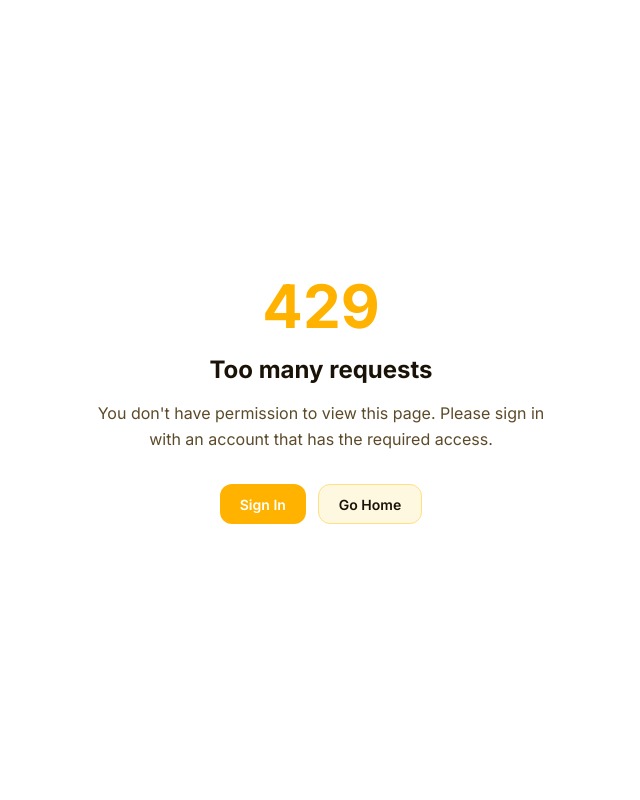
After one commit to amk2406/linkvault, a Node server app: template public/views/errors/429.ejs in a window 1280 px wide. The commit adds this page. Shown: the whole page, without its empty margins (319-959 px from the left). Run offline with Node 20, Linux system fonts and the light colour scheme; the template is opened without the code that fills it, so the values that code supplies are empty.

Commit message:
feat: add 429 error page with styling and layout for improved user experience

```diff
--- /dev/null
+++ b/public/views/errors/429.ejs
@@ -0,0 +1,397 @@
+<!DOCTYPE html>
+<html lang="en">
+<head>
+  <meta charset="UTF-8" />
+  <meta name="viewport" content="width=device-width, initial-scale=1.0" />
+  <meta name="theme-color" content="#FFB300" />
+  <title>429 · Too Many Requests · LinkVault</title>
+  <link href="style/font.css" rel="stylesheet" />
+  <link rel="stylesheet" href="style/properties.css" />
+  <style>
+
+:root {
+  /* ========================================
+     COLORS - Base Palette
+  ======================================== */
+  --gold-50:  #FFF8E1;
+  --gold-100: #FFECB3;
+  --gold-200: #FFE082;
+  --gold-300: #FFD54F;
+  --gold-400: #FFCA28;
+  --gold-500: #FFB300;
+  --gold-600: #FFA000;
+  --gold-700: #FF8F00;
+  --gold-800: #FF6F00;
+  --gold-900: #E65100;
+
+  --orange-400: #FFB74D;
+  --orange-500: #FFA726;
+  --orange-600: #FB8C00;
+  --orange-700: #F57C00;
+
+  /* ========================================
+     SEMANTIC COLORS
+  ======================================== */
+  --color-primary:        var(--gold-500);
+  --color-primary-hover:  var(--gold-600);
+  --color-primary-active: var(--gold-700);
+  --color-accent:         var(--orange-600);
+  --color-success:        #43A047;
+  --color-warning:        #FB8C00;
+  --color-danger:         #E53935;
+  --color-info:           #1E88E5;
+
+  /* ========================================
+     BACKGROUNDS & SURFACES
+  ======================================== */
+  --bg:                   #FFFFFF;
+  --bg-app:               #FFFFFF;
+  --bg-primary:           #FFFFFF;
+  --bg-secondary:         #FFF8E1;
+  --bg-tertiary:          #FFECB3;
+  --bg-elevated:          #FFFFFF;
+  --bg-header:            #FFFFFF;
+  --bg-hero:              linear-gradient(135deg, #FFCA28 0%, #FFB300 35%, #FF8F00 70%, #EF6C00 100%);
+  --bg-card:              #FFFFFF;
+  --bg-sidebar:           #FFF8E1;
+  --bg-footer:            #FFF8E1;
+  --bg-overlay:           rgba(26, 18, 7, 0.55);
+  --bg-input:             #FFFFFF;
+  --bg-disabled:          #F5F5F5;
+
+  /* ========================================
+     TEXT
+  ======================================== */
+  --text-primary:         #1A1207;
+  --text-secondary:       #5C4A2A;
+  --text-tertiary:        #8B7355;
+  --text-inverse:         #FFFFFF;
+  --text-muted:           #A1887F;
+  --text-link:            var(--gold-700);
+  --text-link-hover:      var(--gold-800);
+
+  /* ========================================
+     BORDERS
+  ======================================== */
+  --border-color:         #FFE082;
+  --border-strong:        #FFD54F;
+  --border-subtle:        #FFF3E0;
+  --border-focus:         var(--gold-500);
+  --border-width:         1px;
+  --border-width-thick:   2px;
+
+  /* ========================================
+     SHADOWS
+  ======================================== */
+  --shadow-xs:            0 1px 2px rgba(230, 81, 0, 0.06);
+  --shadow-sm:            0 1px 3px rgba(230, 81, 0, 0.08);
+  --shadow-md:            0 4px 12px rgba(230, 81, 0, 0.12);
+  --shadow-lg:            0 10px 28px rgba(230, 81, 0, 0.16);
+  --shadow-xl:            0 20px 40px rgba(230, 81, 0, 0.20);
+  --shadow-card:          var(--shadow-sm);
+  --shadow-header:        0 1px 0 rgba(0, 0, 0, 0.05);
+  --shadow-dropdown:      var(--shadow-lg);
+
+  /* ========================================
+     TYPOGRAPHY
+  ======================================== */
+  --font-sans:            'Inter', system-ui, -apple-system, BlinkMacSystemFont, 'Segoe UI', Roboto, sans-serif;
+  --font-mono:            'JetBrains Mono', 'Fira Code', ui-monospace, SFMono-Regular, Menlo, Monaco, Consolas, monospace;
+  --font-display:         'Inter', system-ui, sans-serif;
+
+  --font-size-xs:         0.75rem;    /* 12px */
+  --font-size-sm:         0.875rem;   /* 14px */
+  --font-size-base:       1rem;       /* 16px */
+  --font-size-lg:         1.125rem;   /* 18px */
+  --font-size-xl:         1.25rem;    /* 20px */
+  --font-size-2xl:        1.5rem;     /* 24px */
+  --font-size-3xl:        1.875rem;   /* 30px */
+  --font-size-4xl:        2.25rem;    /* 36px */
+  --font-size-5xl:        3rem;       /* 48px */
+  --font-size-6xl:        3.75rem;    /* 60px */
+
+  --font-weight-normal:   400;
+  --font-weight-medium:   500;
+  --font-weight-semibold: 600;
+  --font-weight-bold:     700;
+
+  --line-height-tight:    1.25;
+  --line-height-snug:     1.375;
+  --line-height-normal:   1.5;
+  --line-height-relaxed:  1.625;
+
+  --letter-spacing-tight: -0.025em;
+  --letter-spacing-normal: 0;
+  --letter-spacing-wide:  0.025em;
+
+  /* ========================================
+     SPACING
+  ======================================== */
+  --space-0:              0;
+  --space-1:              0.25rem;    /* 4px */
+  --space-2:              0.5rem;     /* 8px */
+  --space-3:              0.75rem;    /* 12px */
+  --space-4:              1rem;       /* 16px */
+  --space-5:              1.25rem;    /* 20px */
+  --space-6:              1.5rem;     /* 24px */
+  --space-8:              2rem;       /* 32px */
+  --space-10:             2.5rem;     /* 40px */
+  --space-12:             3rem;       /* 48px */
+  --space-16:             4rem;       /* 64px */
+  --space-20:             5rem;       /* 80px */
+  --space-24:             6rem;       /* 96px */
+
+  /* ========================================
+     RADIUS
+  ======================================== */
+  --radius-sm:            0.375rem;   /* 6px */
+  --radius-md:            0.5rem;     /* 8px */
+  --radius-lg:            0.75rem;    /* 12px */
+  --radius-xl:            1rem;       /* 16px */
+  --radius-2xl:           1.25rem;    /* 20px */
+  --radius-3xl:           1.5rem;     /* 24px */
+  --radius-full:          9999px;
+  --radius-card:          var(--radius-xl);
+  --radius-button:        var(--radius-lg);
+  --radius-input:         var(--radius-md);
+
+  /* ========================================
+     TRANSITIONS
+  ======================================== */
+  --transition-fast:      150ms ease;
+  --transition-base:      200ms ease;
+  --transition-slow:      300ms ease;
+  --transition-theme:     250ms ease;
+
+  /* ========================================
+     LAYOUT / COMPONENTS
+  ======================================== */
+  --header-height:        64px;
+  --sidebar-width:        260px;
+  --sidebar-collapsed:    72px;
+  --container-max:        1200px;
+  --container-padding:    var(--space-6);
+
+  --card-padding:         var(--space-6);
+  --card-gap:             var(--space-4);
+
+  --button-height-sm:     32px;
+  --button-height-md:     40px;
+  --button-height-lg:     48px;
+
+  --input-height:         42px;
+  --input-padding-x:      var(--space-4);
+
+  --hero-padding-y:       var(--space-20);
+  --section-padding-y:    var(--space-16);
+
+  /* ========================================
+     Z-INDEX
+  ======================================== */
+  --z-dropdown:           1000;
+  --z-sticky:             1100;
+  --z-header:             1200;
+  --z-modal:              1300;
+  --z-toast:              1400;
+  --z-tooltip:            1500;
+}
+
+
+/* ========================================
+   DARK THEME
+======================================== */
+[data-theme="dark"], .dark {
+  --bg:                 #121212;
+  --bg-app:               #121212;
+  --bg-primary:           #121212;
+  --bg-secondary:         #1E1E1E;
+  --bg-tertiary:          #2A2A2A;
+  --bg-elevated:          #1E1E1E;
+  --bg-header:            #1A1A1A;
+  --bg-hero:              linear-gradient(135deg, #FFCA28 0%, #FFB300 35%, #FF8F00 70%, #EF6C00 100%);
+  --bg-card:              #1E1E1E;
+  --bg-sidebar:           #1A1A1A;
+  --bg-footer:            #1A1A1A;
+  --bg-overlay:           rgba(0, 0, 0, 0.65);
+  --bg-input:             #2A2A2A;
+  --bg-disabled:          #2A2A2A;
+
+  --text-primary:         #FFF8E1;
+  --text-secondary:       #FFE082;
+  --text-tertiary:        #FFD54F;
+  --text-inverse:         #121212;
+  --text-muted:           #A1887F;
+  --text-link:            var(--gold-400);
+  --text-link-hover:      var(--gold-300);
+
+  --border-color:         #3A3A3A;
+  --border-strong:        #FF8F00;
+  --border-subtle:        #2A2A2A;
+  --border-focus:         var(--gold-400);
+
+  --shadow-xs:            0 1px 2px rgba(0, 0, 0, 0.4);
+  --shadow-sm:            0 1px 3px rgba(0, 0, 0, 0.5);
+  --shadow-md:            0 4px 12px rgba(0, 0, 0, 0.55);
+  --shadow-lg:            0 10px 28px rgba(0, 0, 0, 0.6);
+  --shadow-xl:            0 20px 40px rgba(0, 0, 0, 0.7);
+  --shadow-card:          var(--shadow-sm);
+  --shadow-header:        0 1px 0 rgba(255, 255, 255, 0.05);
+  --shadow-dropdown:      var(--shadow-lg);
+
+  --color-primary:        #FFCA28;
+  --color-primary-hover:  #FFD54F;
+  --color-primary-active: #FFE082;
+  --color-accent:         #FFB74D;
+}
+  </style>
+  <style>
+    /* ========================================
+      LinkVault - Base Styles
+      Built on top of properties.css
+    ======================================== */
+
+    *,
+    *::before,
+    *::after {
+      box-sizing: border-box;
+      margin: 0;
+      padding: 0;
+      scrollbar-width: thin;
+      scrollbar-color: var(--gold-400) transparent;
+    }
+
+    html {
+      font-size: 16px;
+      -webkit-text-size-adjust: 100%;
+      scroll-behavior: smooth;
+    }
+
+    body {
+      font-family: var(--font-sans);
+      font-size: var(--font-size-base);
+      line-height: var(--line-height-normal);
+      color: var(--text-primary);
+      background-color: var(--bg-app);
+      min-height: 100vh;
+      -webkit-font-smoothing: antialiased;
+      -moz-osx-font-smoothing: grayscale;
+    }
+
+    a {
+      color: var(--text-link);
+      text-decoration: none;
+      transition: color var(--transition-fast);
+    }
+
+    a:hover {
+      color: var(--text-link-hover);
+    }
+
+    .page {
+      min-height: 100vh;
+      display: flex;
+      flex-direction: column;
+    }
+
+    .page-center {
+      min-height: 100vh;
+      display: flex;
+      align-items: center;
+      justify-content: center;
+      padding: var(--space-6);
+    }
+    /* ========== Buttons ========== */
+    .btn {
+      display: inline-flex;
+      align-items: center;
+      justify-content: center;
+      gap: var(--space-2);
+      height: var(--button-height-md);
+      padding: 0 var(--space-5);
+      font-size: var(--font-size-sm);
+      font-weight: var(--font-weight-semibold);
+      border-radius: var(--radius-button);
+      border: none;
+      cursor: pointer;
+      transition: background var(--transition-fast), transform var(--transition-fast), box-shadow var(--transition-fast);
+      text-decoration: none;
+      white-space: nowrap;
+    }
+
+    .btn:active {
+      transform: translateY(1px);
+    }
+
+    .btn-primary {
+      background: var(--color-primary);
+      color: var(--text-inverse);
+    }
+
+    .btn-primary:hover {
+      background: var(--color-primary-hover);
+      color: var(--text-inverse);
+    }
+
+    .btn-primary:active {
+      background: var(--color-primary-active);
+    }
+
+    .btn-secondary {
+      background: var(--bg-secondary);
+      color: var(--text-primary);
+      border: var(--border-width) solid var(--border-color);
+    }
+
+    .btn-secondary:hover {
+      background: var(--bg-tertiary);
+    }
+
+    /* ========== Error Pages ========== */
+    .error-page {
+      text-align: center;
+      max-width: 480px;
+    }
+
+    .error-code {
+      font-size: var(--font-size-6xl);
+      font-weight: var(--font-weight-bold);
+      color: var(--color-primary);
+      line-height: 1;
+      margin-bottom: var(--space-4);
+    }
+
+    .error-title {
+      font-size: var(--font-size-2xl);
+      font-weight: var(--font-weight-bold);
+      margin-bottom: var(--space-3);
+    }
+
+    .error-message {
+      color: var(--text-secondary);
+      margin-bottom: var(--space-8);
+      line-height: var(--line-height-relaxed);
+    }
+
+
+    .flex { display: flex; }
+    .gap-3 { gap: var(--space-3); }
+
+  </style>
+</head>
+<body>
+  <div class="page-center">
+    <div class="error-page">
+      <div class="error-code">429</div>
+      <h1 class="error-title">Too many requests</h1>
+      <p class="error-message">
+        You don't have permission to view this page.
+        Please sign in with an account that has the required access.
+      </p>
+      <div class="flex gap-3" style="justify-content: center;">
+        <a href="/auth/signin" class="btn btn-primary">Sign In</a>
+        <a href="/" class="btn btn-secondary">Go Home</a>
+      </div>
+    </div>
+  </div>
+</body>
+</html>
```
Also changed, not shown: public/views/errors/404.ejs (+14 -1 lines).
